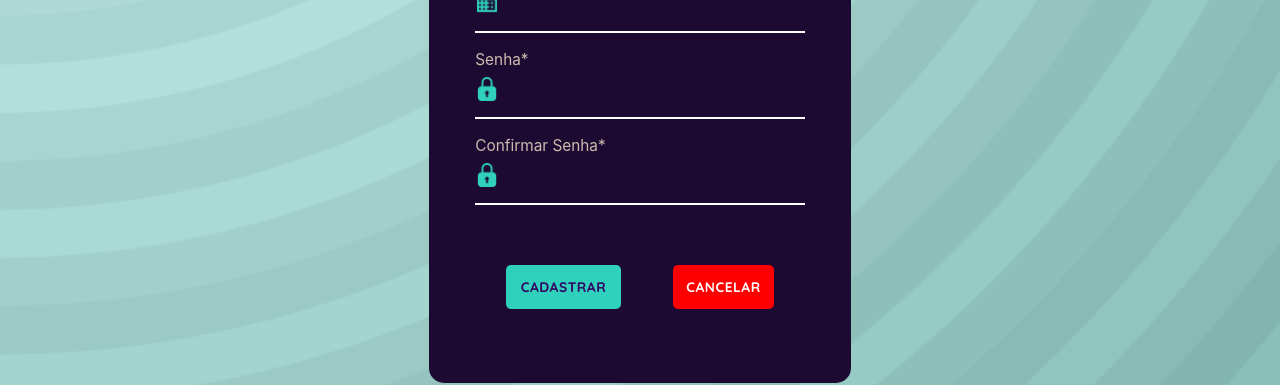
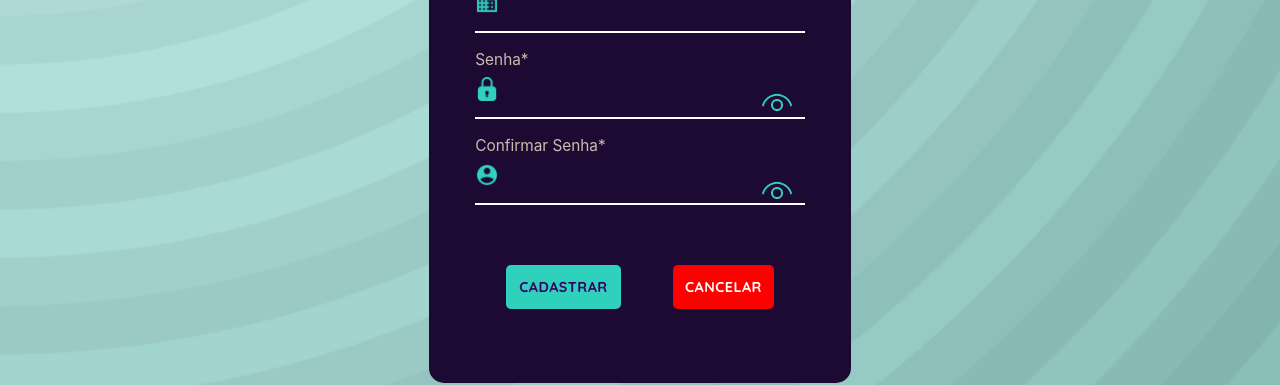
Before and after one commit to silvajpedro/farmacia_frontend, a React (Create React App) app: page /cadastro in a window 1280 px wide. Shown: the part 709-1094 px from the top of the page. Built offline with nearby package versions, Linux system fonts and the light colour scheme.

Commit message:
update of cadastro component router funcionalities

```diff
--- a/src/Components/Cadastro/cadastro.jsx
+++ b/src/Components/Cadastro/cadastro.jsx
@@ -2,7 +2,7 @@
 import * as S from "./cadastro_style.js";
 import logo from "../../Assets/logo.png";
 import { GlobalStyle } from "../Login/login_style.js";
-
+import Password from "../../Assets/ver_senha2.png"
 export default function Cadastro() {
   const [FirstLine, setFirstLine] = useState(true);
   const [SecondLine, setSecondLine] = useState(true);
@@ -11,6 +11,8 @@
   const [FifthLine, setFifthLine] = useState(true);
   const [SixthLine, setSixthLine] = useState(true);
   const [SeventhLine, setSeventhLine] = useState(true);
+  const [hidePassword, setHidePassword] = useState("password");
+  const [SecondHidePassword, setSecondHidePassword] = useState("password");
   return (
     <>
       <GlobalStyle />
@@ -111,9 +113,10 @@
                 setSixthLine(!SixthLine)
                 setSeventhLine(true)
               }}
-              type="text"
+              type={hidePassword}
             />
             <S.RegisterLine isOn={SixthLine}></S.RegisterLine>
+            <S.SeePasswordRegister src={Password} alt="" onClick={()=>(hidePassword !== "text" ? setHidePassword("text"):setHidePassword("password"))}/>
             <label>Confirmar Senha*</label>
             <S.RegisterInput
               onClick={() =>{
@@ -125,13 +128,14 @@
                 setSixthLine(true)
                 setSeventhLine(!SeventhLine)
               }}
-              type="text"
+              type={SecondHidePassword}
             />
             <S.RegisterLine isOn={SeventhLine}></S.RegisterLine>
+            <S.SecondSeePasswordRegister src={Password} alt="" onClick={()=>(SecondHidePassword !== "text" ? setSecondHidePassword("text"):setSecondHidePassword("password"))}/>
           </S.RegisterForm>
           <S.ButtonsBox>
             <button>CADASTRAR</button>
-            <button>CANCELAR</button>
+            <button><S.LinkBack to="/">CANCELAR</S.LinkBack></button>
           </S.ButtonsBox>
         </S.RegisterBox>
       </S.RegisterMainBox>
--- a/src/Components/Cadastro/cadastro_style.js
+++ b/src/Components/Cadastro/cadastro_style.js
@@ -1,10 +1,11 @@
 import styled from "styled-components";
-import { LoginBox, MainBox, LogoContainer, Logo, FormBox, UserInput, Line, ButtonBox } from "../Login/login_style.js";
+import { LoginBox, MainBox, LogoContainer, Logo, FormBox, UserInput, Line, ButtonBox, SeePassword,Links } from "../Login/login_style.js";
 import email from "../../Assets/email.png";
 import camera from "../../Assets/camera_foto.png";
 import cpf from "../../Assets/cpf.png";
 import cadeado from "../../Assets/cadeado_senha.png";
-import endereco from "../../Assets/endereço.png"
+import endereco from "../../Assets/endereço.png";
+
 
 export const RegisterMainBox = styled(MainBox)`
 height: 145vh;
@@ -52,7 +53,6 @@
 }
 `
 export const RegisterInput = styled(UserInput)`
-/* border: solid red; */
 background-size:7.40%;
 height:6vh;
 background-position: 0 0.9vh;
@@ -60,6 +60,13 @@
 padding-left:2.4vw;
 `
 export const RegisterLine = styled(Line)`
+`
+export const SeePasswordRegister = styled(SeePassword)`
+bottom:10vh;
+right:1vw;
+`;
+export const SecondSeePasswordRegister = styled(SeePasswordRegister)`
+bottom:-1vh;
 `
 export const InputBox = styled.div`
 display: flex;
@@ -71,12 +78,16 @@
 height: 20vh;
 width:25vw;
 button:nth-child(1){
-    font-size: 1.08vw;
+    font-size: 1.12vw;
 }
 button:nth-child(2){
 background-color: #FF0000;
 color: #ffff;
 width: 7.9vw;
-font-size: 1.08vw;
+font-size: 1.12vw;
 }
 `
+export const LinkBack = styled(Links)`
+text-decoration: none;
+color: #ffff;
+`
--- a/src/Components/Login/login.jsx
+++ b/src/Components/Login/login.jsx
@@ -1,10 +1,12 @@
 import React, {useState} from "react";
 import * as S from "./login_style.js"
 import logo from "../../Assets/logo.png"
+import Password from "../../Assets/ver_senha2.png"
 export default function Login(){
-const [On, setOn] = useState(true)
-const [Active, setActive] = useState(true)
-const [Charge, setCharge] = useState(true)
+const [On, setOn] = useState(true);
+const [Active, setActive] = useState(true);
+const [Charge, setCharge] = useState(true);
+const [hidePassword, setHidePassword] = useState("password");
     return(
         <>
         <S.GlobalStyle/>
@@ -18,8 +20,9 @@
                 <S.UserInput onClick={()=>( (setOn(!On)) (setActive(true)))} type="text" placeholder="Entre com seu usuário" title="digite seu nome"/>
                 <S.Line  isOn={On}></S.Line>
                 <label>Senha</label>
-                <S.PasswordInput onClick={()=>( (setOn(true)) (setActive(!Active)) )} type="password" placeholder="Entre com sua senha" title="digite seu nome"/>
+                <S.PasswordInput onClick={()=>( (setOn(true)) (setActive(!Active)) )} type={hidePassword} placeholder="Entre com sua senha" title="digite seu nome"/>
                 <S.SecondLine isOn={Active}></S.SecondLine>
+                <S.SeePassword src={Password} alt="" onClick={()=>(hidePassword !== "text" ? setHidePassword("text"):setHidePassword("password"))}/>
                 <S.ButtonBox>
                 <button>LOGAR</button>
                 </S.ButtonBox>
@@ -27,7 +30,7 @@
                 <S.RegisterBox>
                     <p>Não tem uma conta?</p>
                     <ul>
-                       <li onMouseOver={()=>{setCharge(!Charge)}} onMouseLeave={()=>{setCharge(!Charge)}} > <S.Links to="/cadastro">Cadastre-se</S.Links></li>
+                       <li onMouseOver={()=>{setCharge(!Charge)}} onMouseLeave={()=>{setCharge(!Charge)}}><S.Links to="/cadastro">Cadastre-se</S.Links></li>
                         <S.ThirdLine isOn={Charge}></S.ThirdLine>
                     </ul>
                 </S.RegisterBox>
--- a/src/Components/Login/login_style.js
+++ b/src/Components/Login/login_style.js
@@ -23,6 +23,7 @@
   background-size: 100%;
 `;
 export const LoginBox = styled.section`
+  position: relative;
   display: flex;
   flex-direction: column;
   align-items: center;
@@ -85,6 +86,14 @@
 export const SecondLine = styled(Line)`
   height: 0.3vh;
 `;
+export const SeePassword = styled.img`
+  position: absolute;
+  width: 2.3vw;
+  right: 5.8vw;
+  cursor: pointer;
+  margin-bottom:1.4vh;
+
+`;
 export const ButtonBox = styled.div`
   display: flex;
   justify-content: center;
```
Also changed, not shown: src/Assets/ver_senha.png (added), src/Assets/ver_senha2.png (added).
